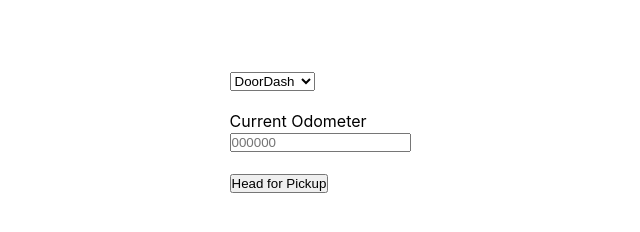
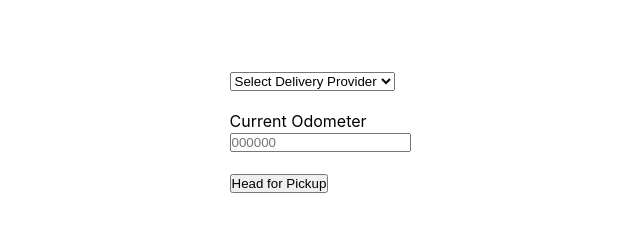
Before and after one commit to Harmtan13/DriveGig, a React (Create React App) app: page /shift/trip in a window 1280 px wide. Shown: the part 294-526 px from the top of the page, without its empty margins (320-960 px from the left). Built offline with nearby package versions, Linux system fonts and the light colour scheme.

Commit message:
Started Trips

```diff
--- a/src/components/shift/MainShift.js
+++ b/src/components/shift/MainShift.js
@@ -1,5 +1,5 @@
 import React from 'react'
-import NewTrip from '../trip/NewTrip';
+import NewTrip from './trip/NewTrip';
 import { determinePlacement, addTimeStamp} from '../../helpers/AppHelpers'
 import { Link } from 'react-router-dom';
 
--- a/src/components/shift/ShiftRouter.js
+++ b/src/components/shift/ShiftRouter.js
@@ -5,7 +5,7 @@ import StartShift from './StartShift';
 import PauseShift from './PauseShift';
 import EndShift from './EndShift';
 import MainShift from './MainShift';
-import Trip from '../trip/TripRouter';
+import Trip from './trip/TripRouter';
 
 export default function ShiftRouter(shiftState) {
 
--- /dev/null
+++ b/src/components/shift/trip/Departure.js
@@ -0,0 +1,26 @@
+import React from 'react'
+import {Link} from 'react-router-dom';
+
+export default function Departure({trip, setTrip}) {
+  console.log(trip);
+
+  return (
+    <div>
+      <Link to='trip/delivery'>
+        <button
+          // onClick={() => history.push('/shift/trip/delivery')}
+        >
+          Head Out
+        </button>
+      </Link>
+
+      <Link to='trip'>
+        <button
+          // onClick={() => history.push('/shift/trip')}
+        >
+          Add-on Trip
+        </button>
+      </Link>
+    </div>
+  )
+}
--- /dev/null
+++ b/src/components/shift/trip/Pickup.js
@@ -0,0 +1,28 @@
+import React from 'react';
+import { Link } from 'react-router-dom';
+
+export default function Pickup({trip, setTrip}) {
+  console.log(trip);
+  const tripPickup = () => {
+    const pickupTime = Date.now();
+    const driveTime = [...trip.driveTime, pickupTime];
+    const waitTime = [pickupTime]
+    const updatedTrip = {...trip, driveTime, waitTime}
+
+    setTrip(updatedTrip);
+    localStorage.setItem('trip', JSON.stringify(updatedTrip))
+  }
+
+  return (
+    <div>
+      <Link to='departure'>
+        <button
+          type='submit'
+          onClick={tripPickup}
+        >
+          Arrived For Pickup
+        </button>
+      </Link>
+    </div>
+  )
+}
--- /dev/null
+++ b/src/components/shift/trip/StartTrip.js
@@ -0,0 +1,59 @@
+import React, {useState} from 'react';
+import { Link } from 'react-router-dom';
+
+export default function StartTrip({trip, setTrip}) {
+  const [provider, setProvider] = useState(trip.orderProvider);
+  const [odometerStart, setOdometerStart] = useState(trip.odometer[0] || '');
+
+  const startTrip = () => {
+    const odometer = [Number(odometerStart)];
+    const driveTime = [Date.now()];
+    const orderProvider = provider;
+    const updatedTrip = {...trip, odometer, timeStamps, orderProvider};
+
+    setTrip(updatedTrip);
+    localStorage.setItem('trip', JSON.stringify(updatedTrip));
+  }
+
+  return (
+    <div>
+      <select
+        value={provider}
+        onChange={(e) => setProvider(e.target.value)}
+      >
+        <option value="">Select Delivery Provider</option>
+        <option value="doordash">DoorDash</option>
+        <option value="grubhub">GrubHub</option>
+        <option value="postmates">PostMates</option>
+        <option value="ubereats">Uber Eats</option>
+      </select>
+
+      <br/>
+      <br/>
+
+      <label htmlFor="odometer">
+        <p>Current Odometer</p>
+
+        <input
+            type="number"
+            name="-odometer"
+            placeholder="000000"
+            onChange={(e) => setOdometerStart(e.target.value)}
+            value={odometerStart}
+          />
+      </label>
+
+      <br/>
+      <br/>
+
+      <Link to='trip/pickup'>
+        <button
+          onClick={startTrip}
+        >
+          Head for Pickup
+        </button>
+      </Link>
+
+    </div>
+  )
+}
--- a/src/components/trip/TripRouter.js
+++ b/src/components/shift/trip/TripRouter.js
@@ -3,16 +3,16 @@ import {
   Route,
   Switch
 } from 'react-router-dom'
-
 import StartTrip from './StartTrip';
 import Pickup from './Pickup';
 import Departure from './Departure';
 import EndTrip from './EndTrip';
 
-export default function Trip() {
+export default function Trip({shift, setShift}) {
   const [trip, setTrip] = useState(JSON.parse(localStorage.getItem('trip')) || { orderProvider: '',
     odometer: [],
-    timeStamps: [],
+    driveTime: [],
+    waitTime: [],
     pay: {
       provider: '',
       tip: '',
--- a/src/components/trip/Departure.js
+++ /dev/null
@@ -1,17 +0,0 @@
-import React from 'react'
-
-export default function Departure({history}) {
-  return (
-    <div>
-      <button
-        onClick={() => history.push('/shift/trip/delivery')}>
-        Head Out
-      </button>
-
-      <button
-        onClick={() => history.push('/shift/trip')}>
-        Add-on Trip
-      </button>
-    </div>
-  )
-}
--- a/src/components/trip/Pickup.js
+++ /dev/null
@@ -1,14 +0,0 @@
-import React from 'react'
-
-export default function Pickup({history}) {
-  return (
-    <div>
-      <button
-        type='submit'
-        onClick={() => history.push('/shift/trip/departure')}
-      >
-        Arrived For Pickup
-      </button>
-    </div>
-  )
-}
--- a/src/components/trip/StartTrip.js
+++ /dev/null
@@ -1,45 +0,0 @@
-import React, {useState} from 'react';
-import { Link } from 'react-router-dom';
-
-export default function StartTrip({history}) {
-  const [provider, setProvider] = useState('');
-  const [odometer, setOdometer] = useState('');
-
-  return (
-
-    <div>
-        <select>
-          <option value="doordash">DoorDash</option>
-          <option value="grubhub">GrubHub</option>
-          <option value="postmates">PostMates</option>
-          <option value="ubereats">Uber Eats</option>
-        </select>
-
-      <br/>
-      <br/>
-
-      <label htmlFor="odometer">
-        <p>Current Odometer</p>
-        <p>{odometer}</p>
-
-        <input
-            type="number"
-            name="-odometer"
-            placeholder="000000"
-            onChange={(e) => setOdometer(e.target.value)}
-            value={odometer}
-          />
-      </label>
-
-      <br/>
-      <br/>
-
-      <Link to='trip/pickup'>
-        <button>
-          Head for Pickup
-        </button>
-      </Link>
-
-    </div>
-  )
-}
```
Also changed, not shown: src/components/shift/trip/EndTrip.js (renamed from src/components/trip/EndTrip.js), src/components/shift/trip/NewTrip.js (renamed from src/components/trip/NewTrip.js).
